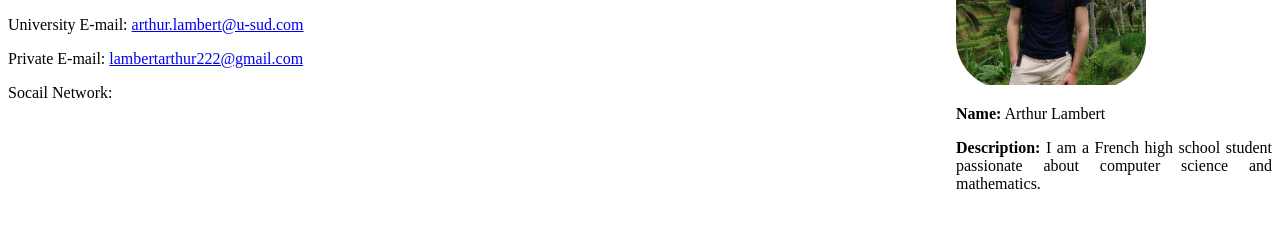
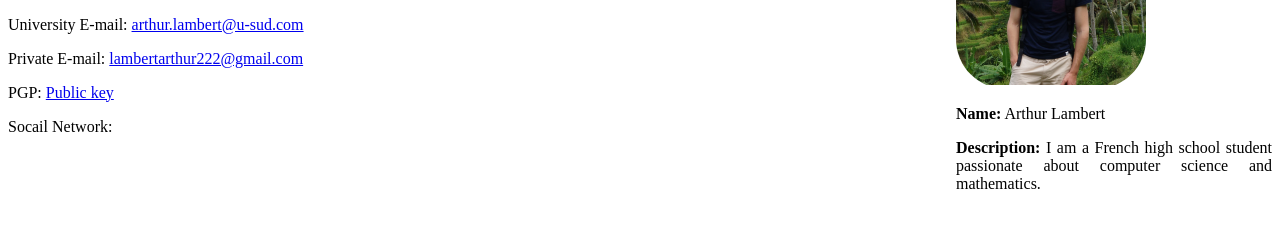
Before and after one commit to arthurlambert27/arthurlambert27.github.io, a plain HTML site: page index.html in a window 1280 px wide. Shown: the part 113-340 px from the top of the page. Drawn offline with Linux system fonts and the light colour scheme; a script that the page names is missing.

Commit message:
ajout pgp key

```diff
--- a/index.html
+++ b/index.html
@@ -15,6 +15,7 @@
         <h3>Contact:</h3>
         <p>University E-mail: <a href="mailto:arthur.lambert@u-psud.com">arthur.lambert@u-sud.com</a></p>
         <p>Private E-mail: <a href="mailto:lambertarthur222@gmail.com">lambertarthur222@gmail.com</a>
+        <p>PGP: <a href="other/publicKey.asc">Public key</a> </p>
         <p>Socail Network: </p>
         </p>
     </Contact>
```
Also changed, not shown: 1 other file.
